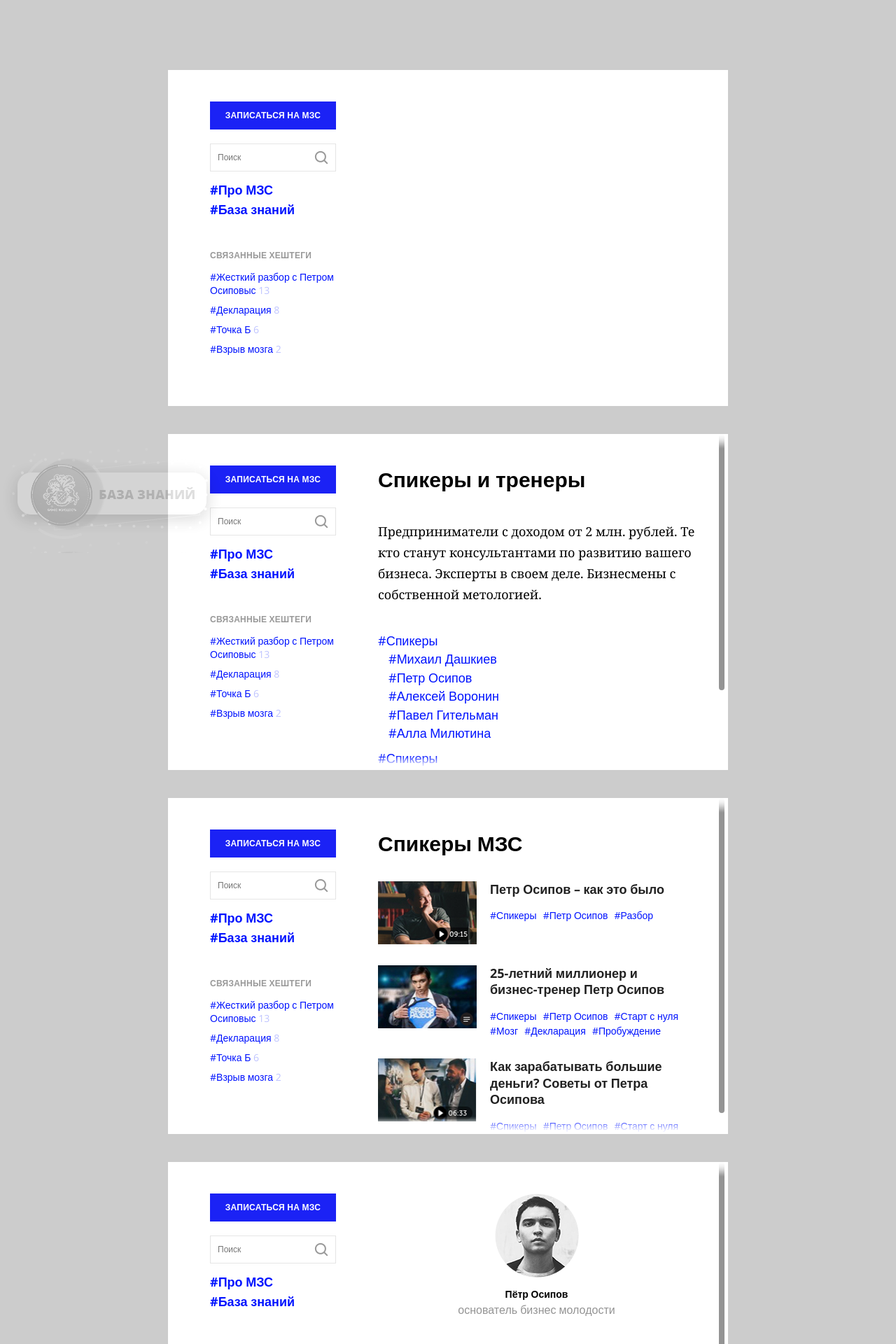
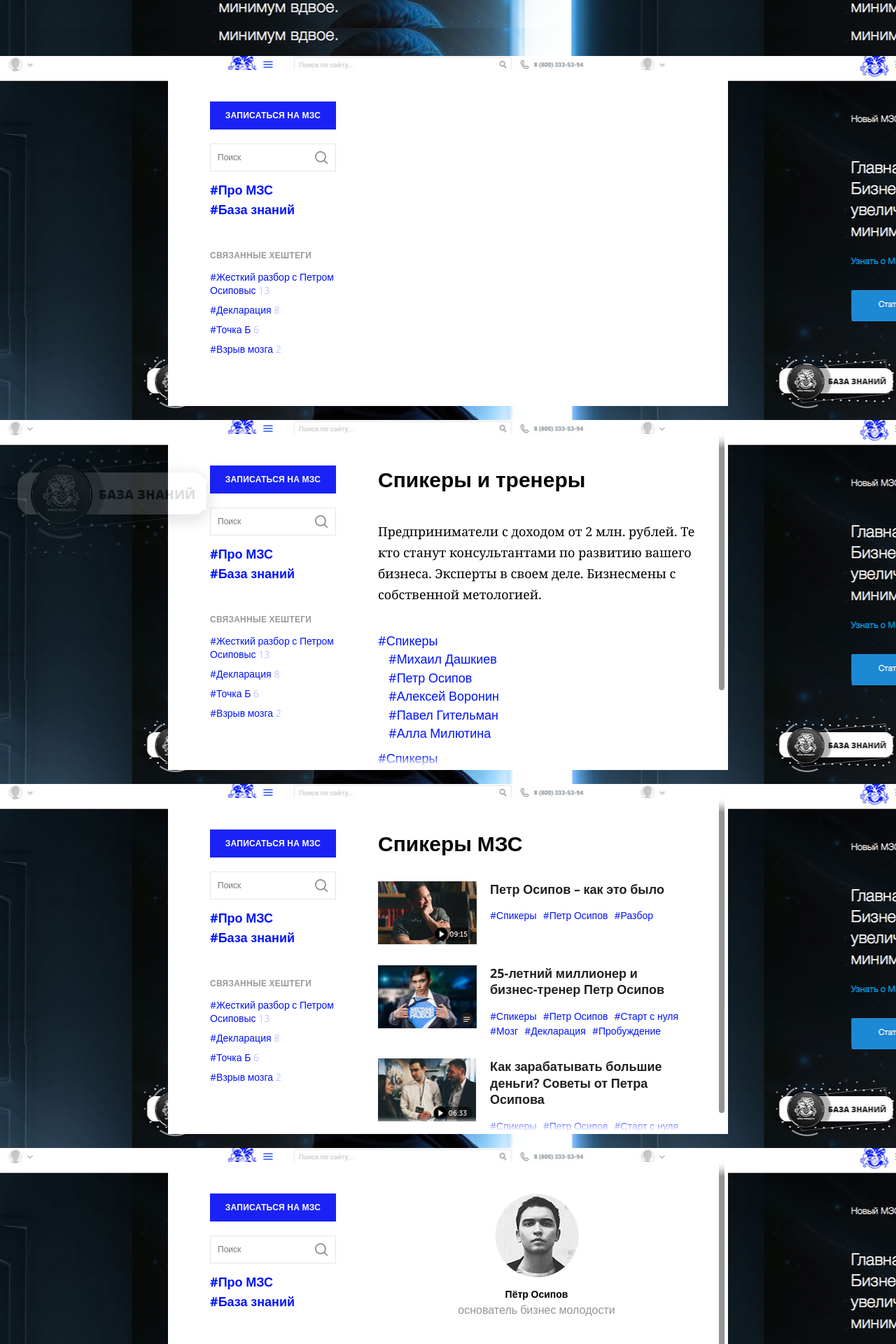
Before and after one commit to kvsemenoff/bm, a PHP site: page / in a window 1280 px wide. Shown: the top 1920 px of the page at 70% size. Run offline with PHP 8.4, Linux system fonts and the light colour scheme; style sheets or scripts are compiled from the project's sources.

Commit message:
some changes

```diff
--- a/css/style-de.css
+++ b/css/style-de.css
@@ -4,7 +4,7 @@ input, button, select { outline: none; }
 
 .section_padding { padding: 20px 0; background: #ccc; margin: 0 auto; }
 
-.section { min-width: 800px; }
+.section { min-width: 800px; background: url(../img/section-bg.jpg) center; }
 .section * { box-sizing: border-box; }
 .section .clearfix::after { clear: both; content: ""; display: table; }
 .section a { text-decoration: none; }
--- a/css/style-de.scss
+++ b/css/style-de.scss
@@ -12,6 +12,7 @@ input, button, select{
 }
 .section{
 	min-width: 800px;
+	background: url(../img/section-bg.jpg) center;
 	*{
 		box-sizing: border-box;
 	}
@@ -247,7 +248,6 @@ input, button, select{
 	margin-left: 240px;
 	height: 480px;
 	outline: none;
-	// overflow-y: scroll;
 }
 
 .sidebar{
```
Also changed, not shown: img/section-bg.jpg (added).
